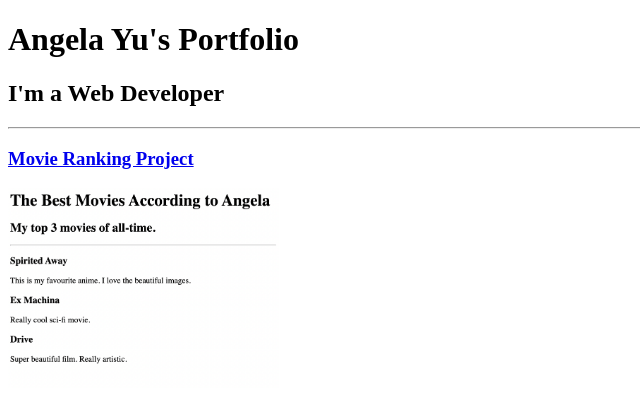
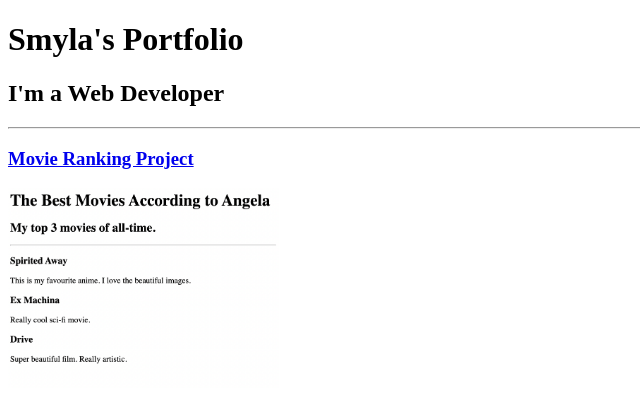
Before and after one commit to Smylalucia/html-portfolio, a plain HTML site: page solution.html in a window 1280 px wide. Shown: the top 408 px of the page, without its empty margins (0-640 px from the left). Drawn offline with Linux system fonts and the light colour scheme.

Commit message:
Update solution.html

```diff
--- a/solution.html
+++ b/solution.html
@@ -3,11 +3,11 @@
 
 <head>
   <meta charset="UTF-8">
-  <title>Angela's Portfolio</title>
+  <title> Smyla's Portfolio </title>
 </head>
 
 <body>
-  <h1>Angela Yu's Portfolio</h1>
+  <h1> Smyla's Portfolio</h1>
   <h2>I'm a Web Developer</h2>
   <hr />
   <h3><a href="./public/movie-ranking.html">Movie Ranking Project</a></h3>
```
